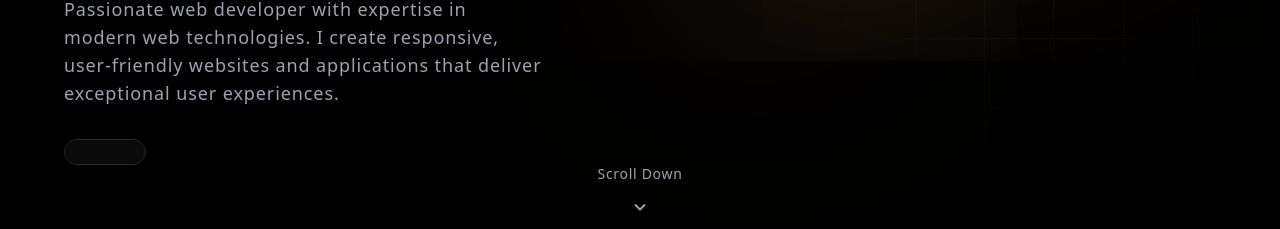
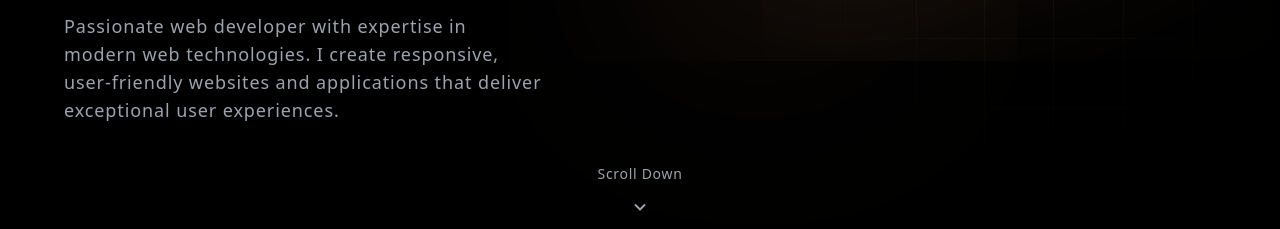
Before and after one commit to Galvinal-227/GAD-Port, a React (Vite) app: page / in a window 1280 px wide. Shown: the part 448-677 px from the top of the page. Built offline with nearby package versions, Linux system fonts and the light colour scheme.

Commit message:
Update Hero.jsx

```diff
--- a/src/components/Hero.jsx
+++ b/src/components/Hero.jsx
@@ -43,33 +43,6 @@ const Hero = () => {
           Passionate web developer with expertise in modern web technologies. I create responsive, user-friendly websites and applications that deliver exceptional user experiences.
         </p>
 
-        <div className="flex gap-4 mt-8">
-          <a
-  href="https://drive.google.com/file/d/your-resume-id/view"
-  target="_blank"
-  rel="noopener noreferrer"
-  className="group relative border border-[#2a2a2a] py-2 sm:py-3 px-4 sm:px-10 rounded-full sm:text-lg text-sm font-semibold tracking-wider overflow-hidden"
->
-  {/* Background layers */}
-  <div className="absolute inset-0 bg-[#0a0a0a] transition-all duration-500 group-hover:scale-105"></div>
-
-  {/* Animated gradient border */}
-  <div className="absolute inset-0 rounded-full p-[1px]">
-    <div className="absolute inset-0 bg-gradient-to-r from-transparent via-gray-500 to-transparent opacity-0 group-hover:opacity-100 transition-opacity duration-500 animate-shimmer"></div>
-  </div>
-
-  <style jsx>{`
-    @keyframes shimmer {
-      0% { transform: translateX(-100%); }
-      100% { transform: translateX(100%); }
-    }
-    .animate-shimmer {
-      animation: shimmer 2s infinite linear;
-    }
-  `}</style>
-</a>
-        </div>
-
       </div>
 
       <Spline
```
